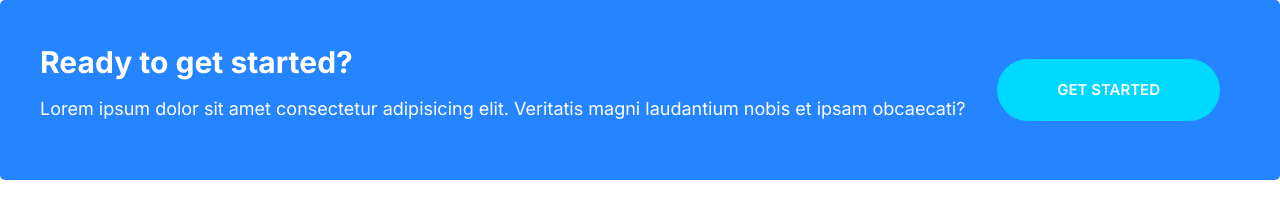
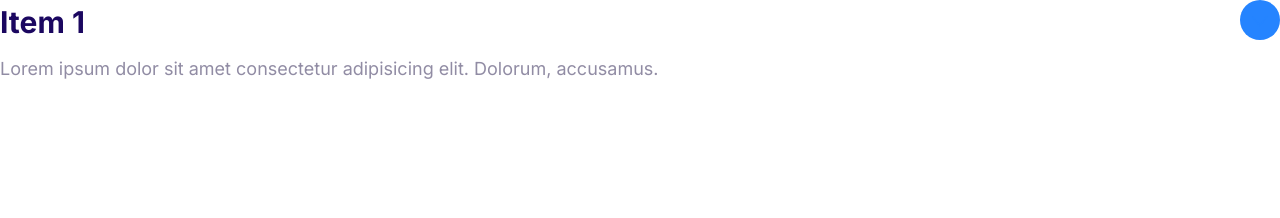
Before and after one commit to JayLi1209/Clarinet-Log, a plain HTML site: page index.html in a window 1280 px wide. Drawn offline with Linux system fonts and the light colour scheme.

Commit message:
Added collapsibles.

```diff
--- a/CSS/styles.css
+++ b/CSS/styles.css
@@ -534,3 +534,36 @@ a{
         margin: 0 2rem;
     }
 }
+
+/* Collapsibles */
+
+.collapsible__header {
+    display: flex;
+    justify-content: space-between;
+  }
+
+  .collapsible__heading {
+    margin-top: 0;
+    font-size: 3rem;
+  }
+
+  .collapsible__chevron {
+    transform: rotate(-90deg);
+    transition: transform 0.3s;
+  }
+
+  .collapsible__content {
+    max-height: 0;
+    overflow: hidden;
+    opacity: 0;
+    transition: all 0.3s;
+  }
+
+  .collapsible--expanded .collapsible__chevron {
+    transform: rotate(0);
+  }
+
+  .collapsible--expanded .collapsible__content {
+    max-height: 100vh;
+    opacity: 1;
+  }
--- a/index.html
+++ b/index.html
@@ -15,17 +15,18 @@
     <title>Clarinet Log</title>
   </head>
   <body>
-    <div class="callout callout--primary">
-      <div class="grid grid--1x2">
-        <div class="callout__content">
-          <h2 class="callout__heading">Ready to get started?</h2>
-          <p>
-            Lorem ipsum dolor sit amet consectetur adipisicing elit. Veritatis
-            magni laudantium nobis et ipsam obcaecati?
-          </p>
-        </div>
-        <a href="#" class="btn btn--secondary btn--stretched">Get Started</a>
+    <div class="collapsible collapsible--expanded">
+      <header class="collapsible__header">
+        <h2 class="collapsible__heading">Item 1</h2>
+        <svg class="icon icon--primary collapsible__chevron">
+          <use xlink:href="images/sprite.svg#chevron"></use>
+        </svg>
+      </header>
+      <div class="collapsible__content">
+        Lorem ipsum dolor sit amet consectetur adipisicing elit. Dolorum,
+        accusamus.
       </div>
     </div>
+    <script src="js/main.js"></script>
   </body>
 </html>
--- /dev/null
+++ b/js/main.js
@@ -0,0 +1,6 @@
+const collapsibles = document.querySelectorAll(".collapsible");
+collapsibles.forEach((item) =>
+  item.addEventListener("click", function () {
+    this.classList.toggle("collapsible--expanded");
+  })
+);
```
Also changed, not shown: components/callout.html (added, +12 -0 lines), components/collapsible.html (added, +12 -0 lines), components/icons.html (+1 -1 lines).
